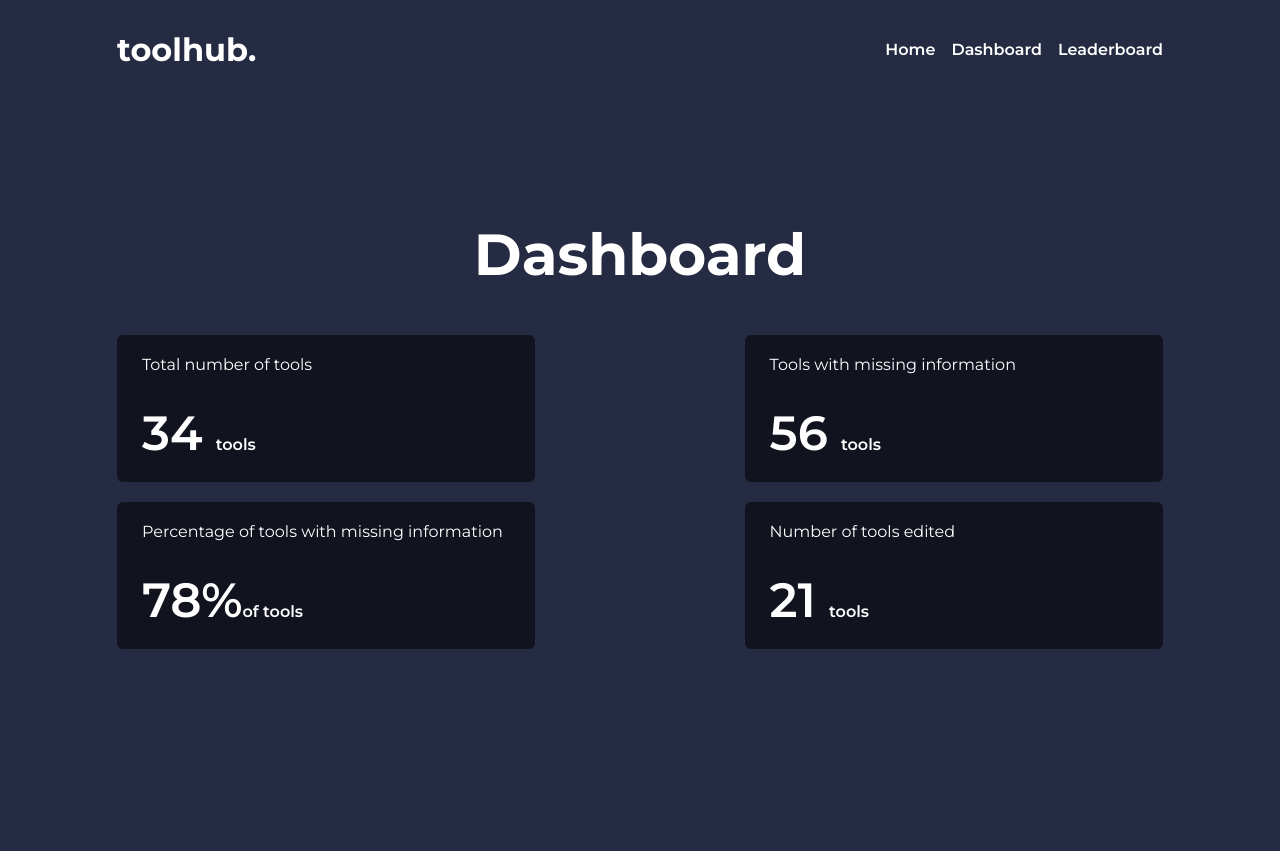
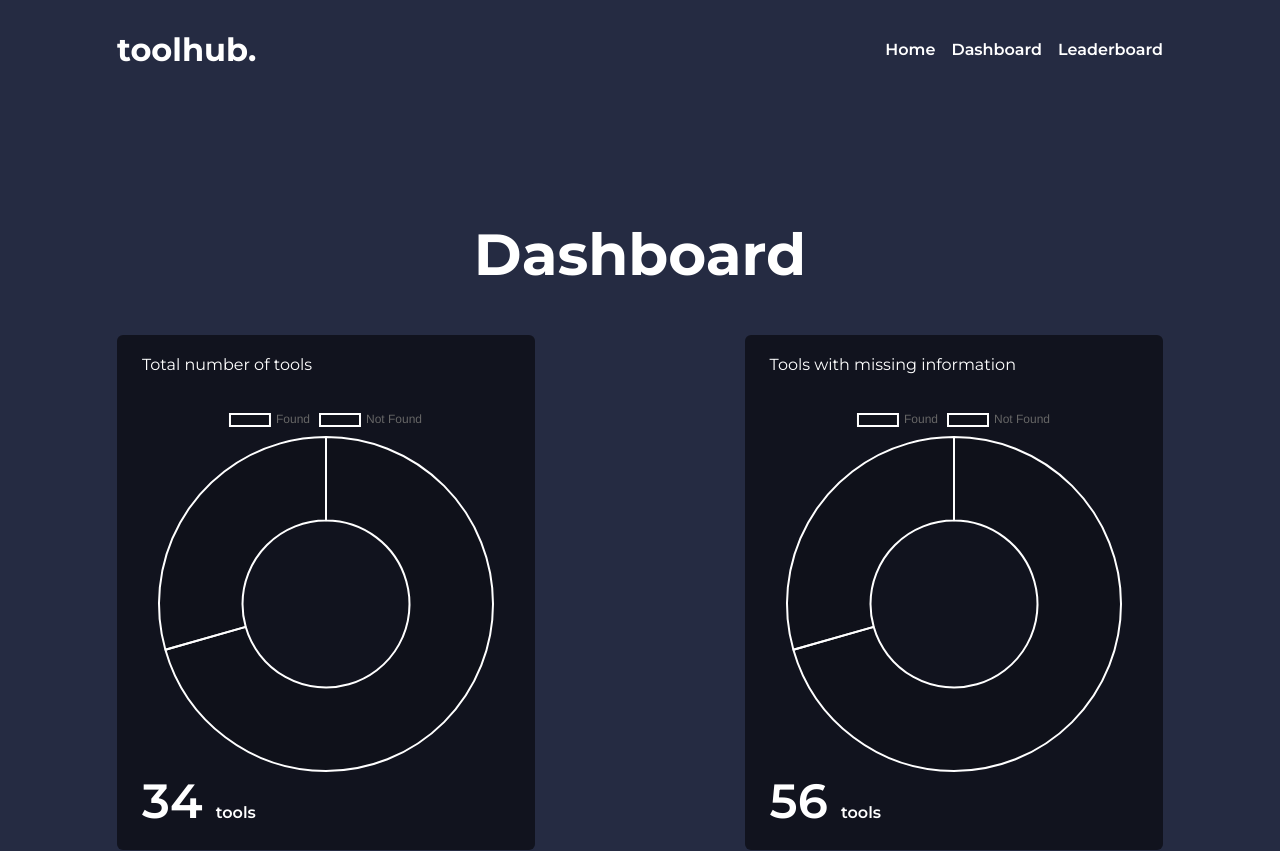
Before and after one commit to alvinokafor/toolhub-ui, a React (Create React App) app: page /dashboard in a window 1280 px wide. Shown: the top 851 px of the page. Before the commit the page ends 800 px from the top, so only its background shows below. Built offline with nearby package versions, Linux system fonts and the light colour scheme.

Commit message:
chart setup

```diff
--- a/package.json
+++ b/package.json
@@ -6,7 +6,9 @@
     "@testing-library/jest-dom": "^5.16.5",
     "@testing-library/react": "^13.4.0",
     "@testing-library/user-event": "^13.5.0",
+    "chart.js": "^3.9.1",
     "react": "^18.2.0",
+    "react-chartjs-2": "^4.3.1",
     "react-dom": "^18.2.0",
     "react-router-dom": "^6.4.2",
     "react-scripts": "5.0.1",
--- a/src/components/Card.js
+++ b/src/components/Card.js
@@ -1,3 +1,4 @@
+import Charts from "./Charts";
 import "./Card.css";
 
 const Card = ({
@@ -13,12 +14,18 @@ const Card = ({
   tools,
   ofTools,
 }) => {
+
+
+
+
   return (
     <div className="card">
       <h4 className="card-title">
         {totalTitle} {missingTitle} {percentTitle} {editedTitle}
       </h4>
 
+
+    <Charts />
       <div className="card-info">
         <h2>
           {total} {missing} {edited} {percentage}{symbol}
--- /dev/null
+++ b/src/components/Charts.js
@@ -0,0 +1,18 @@
+import React from 'react'
+import 'chart.js/auto';
+import { Doughnut } from 'react-chartjs-2';
+
+
+export default function Charts() {
+
+    const data = {
+        labels: ['Found', 'Not Found'],
+        datasets: [{
+            data: [12, 5]
+        }]
+    }
+
+  return (
+    <div><Doughnut data={data}/>  </div>
+  )
+}
```
Also changed, not shown: 1 other file (tests, documents, lock files or other folders).
